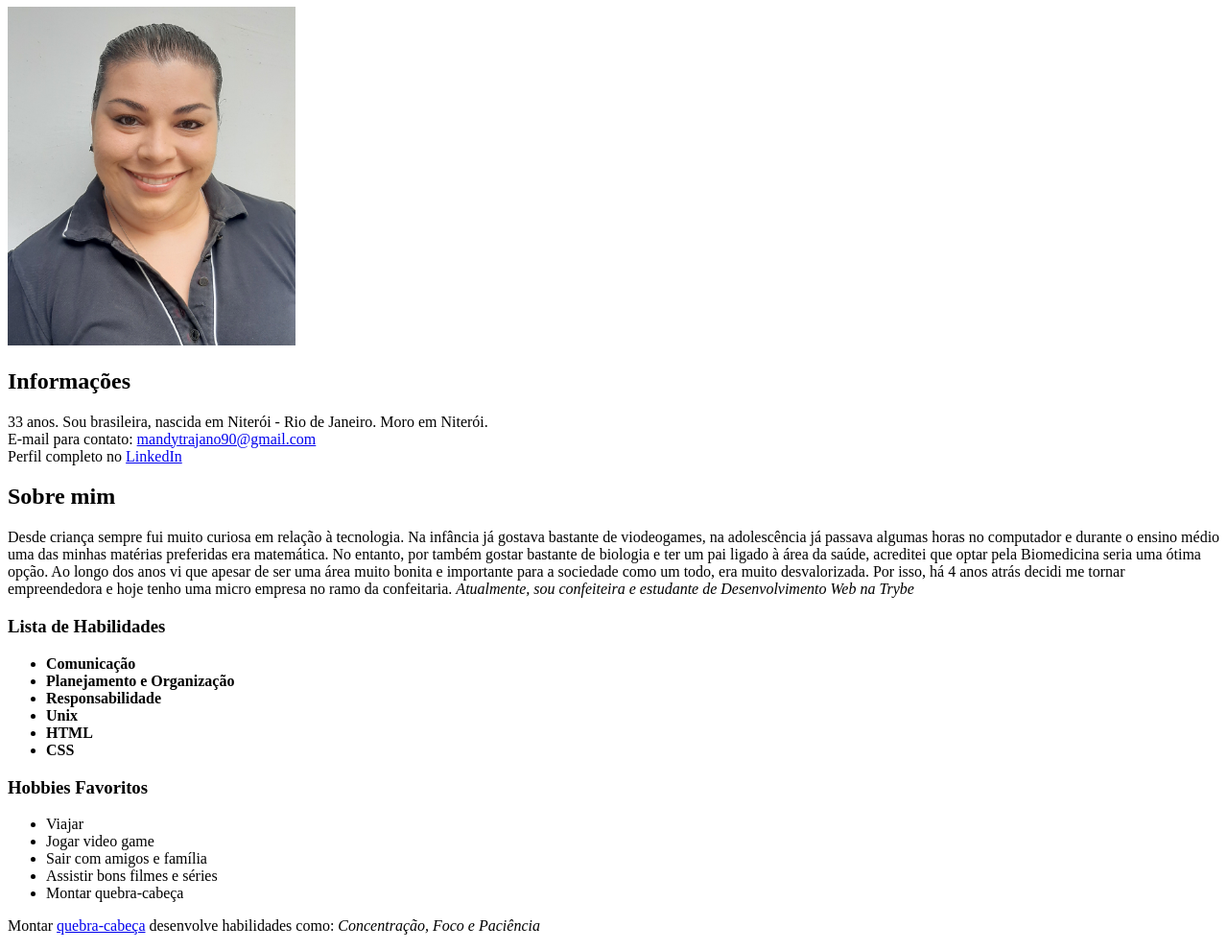
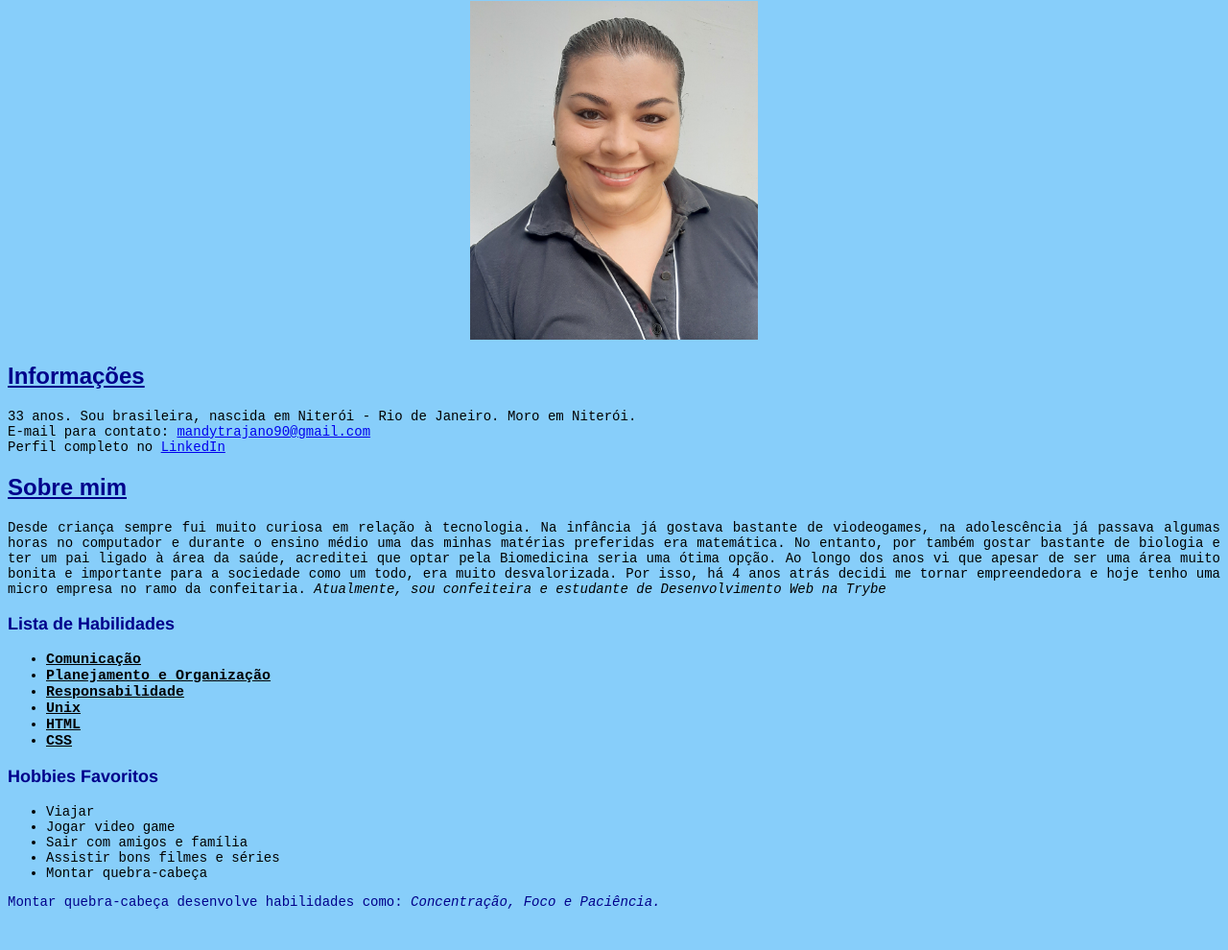
Before and after one commit to MandyTrajano90/Mandytrajano90.github.io, a plain HTML site: page index.html in a window 1280 px wide. Shown: the part 73-1063 px from the top of the page at 96% size. After the commit the page ends 1035 px from the top, so only its background shows below. Drawn offline with Linux system fonts and the light colour scheme.

Commit message:
Adição de estilo à página

```diff
--- a/index.html
+++ b/index.html
@@ -1,23 +1,54 @@
 <!DOCTYPE html>
 <html lang="pt-br">
 <head>
-  <meta charset="UTF-8">
-  <meta http-equiv="X-UA-Compatible" content="IE=edge">
-  <meta name="viewport" content="width=device-width, initial-scale=1.0">
-  <title>Portfólio Web</title>
+<meta charset="UTF-8">
+<meta http-equiv="X-UA-Compatible" content="IE=edge">
+<meta name="viewport" content="width=device-width, initial-scale=1.0">
+<title>Portfólio Web</title>
+<style>
+    body {
+        background-color: lightskyblue;
+    }
+    h1 {
+        font-size: 30px; text-align: center; font-family: fantasy;
+    }
+    .posicao-foto {
+        text-align: center;
+    }
+    h2 {
+        color:darkblue; font-family: fantasy; text-decoration: underline;
+    }
+    .estilo-texto {
+        font-family: monospace; text-align: justify; font-size: 14px;
+    }
+    h3 {
+        color: darkblue; font-family: Helvetica; font-size: 18px;
+    }
+    #habilidades {
+        font-family: monospace; font-weight: bold; font-size: 15px; text-decoration: underline;
+    }
+    #hobbies {
+        font-family: monospace; font-size: 14px;
+    }
+    #informacao {
+        font-family: monospace; font-size: 14px; color:darkblue; text-align: justify;
+    }
+</style>
 </head>
 <body>
     <h1>Amanda Garcia Trajano de Sá</h1>
-    <img src="minha foto.jpeg" alt="Amanda sorrindo" width="300px">
+    <div class="posicao-foto">
+        <img src="minha foto.jpeg" alt="Amanda sorrindo" width="300px">
+    </div>
     <h2>Informações</h2>
-    <p> 33 anos. Sou brasileira, nascida em Niterói - Rio de Janeiro. Moro em Niterói.<br>
+    <p class="estilo-texto"> 33 anos. Sou brasileira, nascida em Niterói - Rio de Janeiro. Moro em Niterói.<br>
         E-mail para contato: <a href="mailto:mandytrajano90@gmail.com">mandytrajano90@gmail.com</a><br>
         Perfil completo no <a href="https://www.linkedin.com/in/amanda-trajano-25a097179/" target="_blank">LinkedIn</a>
     </br> </p>
     <h2>Sobre mim</h2>
-    <p>Desde criança sempre fui muito curiosa em relação à tecnologia. Na infância já gostava bastante de viodeogames, na adolescência já passava algumas horas no computador e durante o ensino médio uma das minhas matérias preferidas era matemática. No entanto, por também gostar bastante de biologia e ter um pai ligado à área da saúde, acreditei que optar pela Biomedicina seria uma ótima opção. Ao longo dos anos vi que apesar de ser uma área muito bonita e importante para a sociedade como um todo, era muito desvalorizada. Por isso, há 4 anos atrás decidi me tornar empreendedora e hoje tenho uma micro empresa no ramo da confeitaria. <em>Atualmente, sou confeiteira e estudante de Desenvolvimento Web na Trybe</em></p>
+    <p class="estilo-texto">Desde criança sempre fui muito curiosa em relação à tecnologia. Na infância já gostava bastante de viodeogames, na adolescência já passava algumas horas no computador e durante o ensino médio uma das minhas matérias preferidas era matemática. No entanto, por também gostar bastante de biologia e ter um pai ligado à área da saúde, acreditei que optar pela Biomedicina seria uma ótima opção. Ao longo dos anos vi que apesar de ser uma área muito bonita e importante para a sociedade como um todo, era muito desvalorizada. Por isso, há 4 anos atrás decidi me tornar empreendedora e hoje tenho uma micro empresa no ramo da confeitaria. <em>Atualmente, sou confeiteira e estudante de Desenvolvimento Web na Trybe</em></p>
     <h3>Lista de Habilidades</h3>
-    <ul>
+    <ul id="habilidades">
         <li><strong>Comunicação</strong></li>
         <li><strong>Planejamento e Organização</strong></li>
         <li><strong>Responsabilidade</strong></li>
@@ -26,12 +57,12 @@
         <li><strong>CSS</strong></li>
     </ul>
     <h3>Hobbies Favoritos</h3>
-    <ul>
+    <ul id="hobbies">
         <li>Viajar</li>
         <li>Jogar video game</li>
         <li>Sair com amigos e família</li>
         <li>Assistir bons filmes e séries</li>
         <li>Montar quebra-cabeça</li>
     </ul>
-    <p>Montar <a href="https://www.lojagrow.com.br/puzzle-2000-pecas-universo/p" target="_blank">quebra-cabeça</a> desenvolve habilidades como: <em>Concentração, Foco e Paciência</em></p>
+    <p id="informacao">Montar quebra-cabeça desenvolve habilidades como: <em>Concentração, Foco e Paciência.</em></p>
 </body>
```
